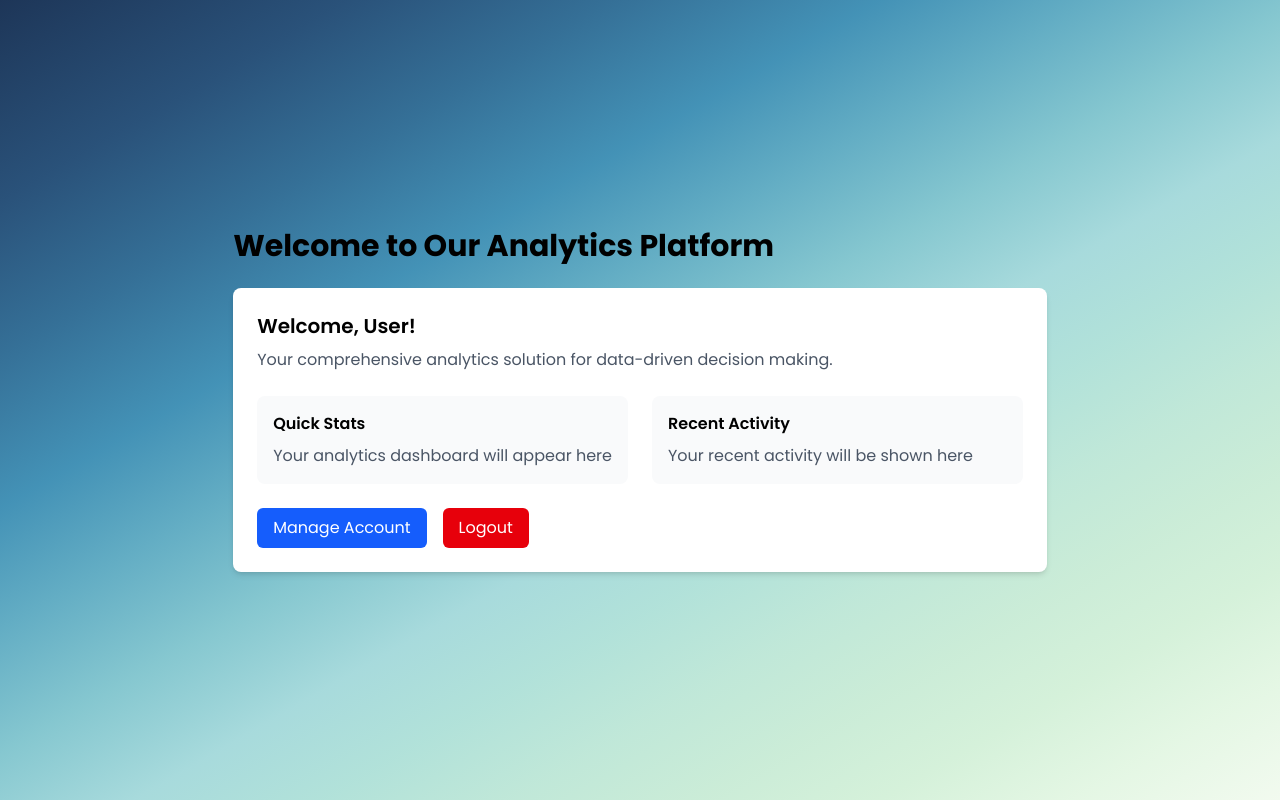
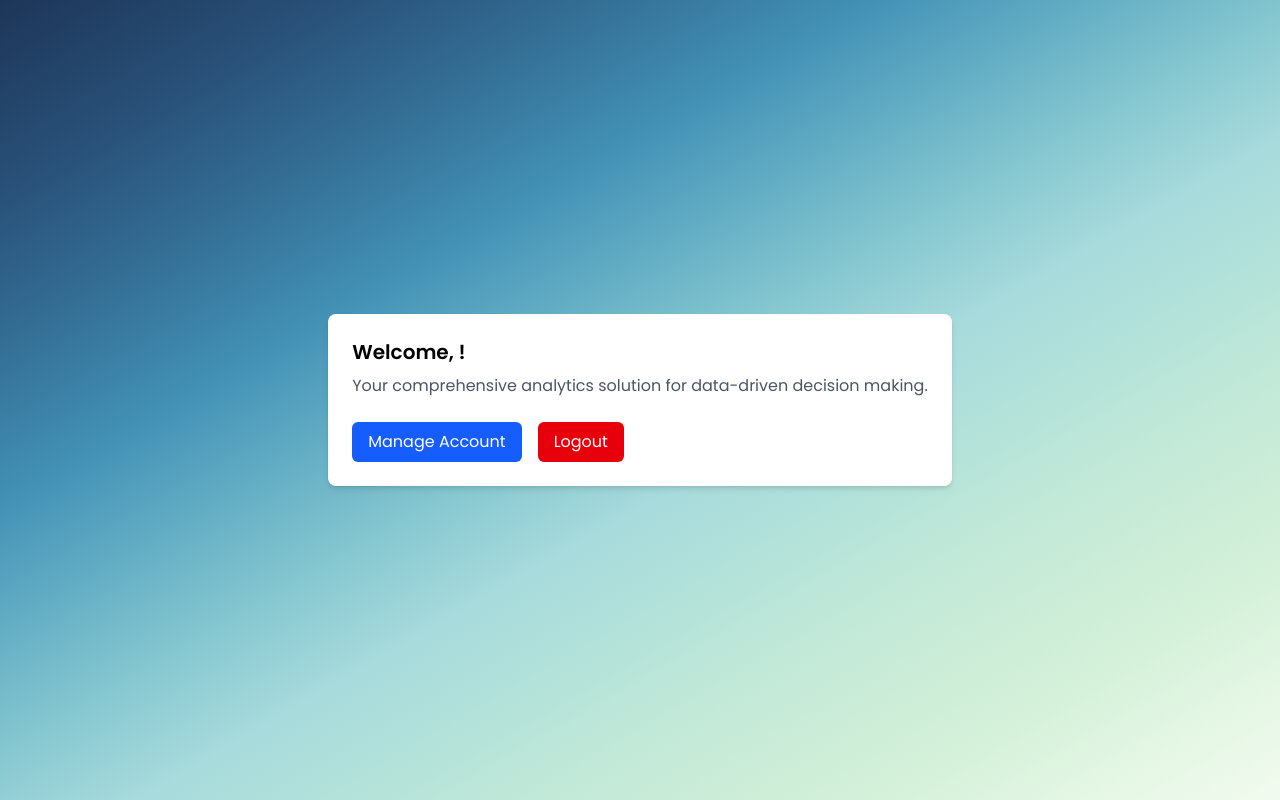
Before and after one commit to RealBI-SaaS/realbi-frontend, a React (Vite) app: page /home in a window 1280 px wide. Built offline with nearby package versions, Linux system fonts and the light colour scheme.

Commit message:
readme and docs

```diff
--- a/src/components/home.jsx
+++ b/src/components/home.jsx
@@ -47,24 +47,13 @@ const Home = () => {
   return (
     <div className="home-container p-8">
       <div className="max-w-4xl mx-auto">
-        <h1 className="text-3xl font-bold mb-6">Welcome to Our Analytics Platform</h1>
         <div className="bg-white rounded-lg shadow-md p-6">
           <div className="mb-6">
-            <h2 className="text-xl font-semibold mb-2">Welcome, {user?.first_name || 'User'}!</h2>
+            <h2 className="text-xl font-semibold mb-2">Welcome, {user?.firstName || ''}!</h2>
             <p className="text-gray-600">Your comprehensive analytics solution for data-driven decision making.</p>
           </div>
 
-          <div className="grid grid-cols-1 md:grid-cols-2 gap-6">
-            <div className="bg-gray-50 p-4 rounded-lg">
-              <h3 className="font-semibold mb-2">Quick Stats</h3>
-              <p className="text-gray-600">Your analytics dashboard will appear here</p>
-            </div>
 
-            <div className="bg-gray-50 p-4 rounded-lg">
-              <h3 className="font-semibold mb-2">Recent Activity</h3>
-              <p className="text-gray-600">Your recent activity will be shown here</p>
-            </div>
-          </div>
 
           <div className="mt-6 flex gap-4">
             <button
```
Also changed, not shown: 2 other files (tests, documents, lock files or other folders).
